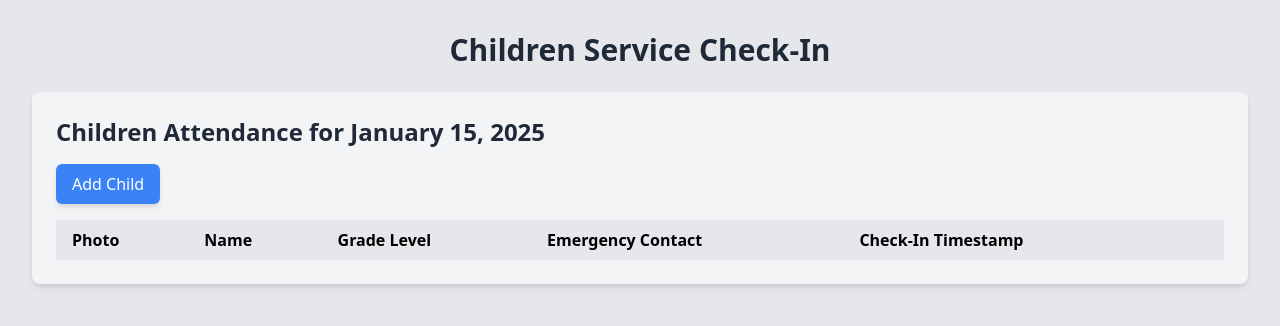
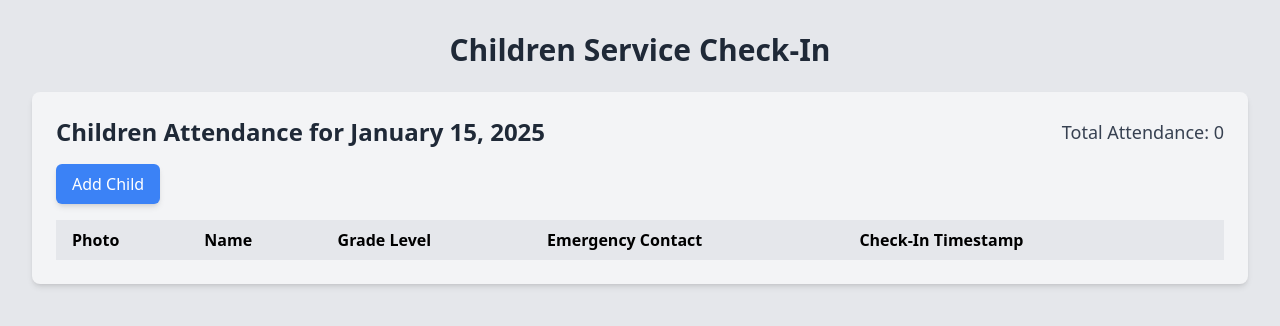
Before and after one commit to devbenkao/children-service-check-in, a React (Create React App) app: page / in a window 1280 px wide. Shown: the top 326 px of the page. Built offline with nearby package versions, Linux system fonts and the light colour scheme.

Commit message:
Implemented total attendance counter

```diff
--- a/src/App.js
+++ b/src/App.js
@@ -5,6 +5,7 @@ import ChildComponent from "./components/ChildComponent";
 
 function App() {
   const [children, setChildren] = useState([]);
+  const [attendanceCount, setAttendanceCount] = useState(0);
 
   // Function to add a new child
   const addChild = (newChild) => {
@@ -25,6 +26,10 @@ function App() {
     setChildren(updatedChildren);
   };
 
+  const updateAttendanceCount = () => {
+    setAttendanceCount(attendanceCount + 1); // Increment count when a new child is added
+  };
+
   return (
     <Router>
       <div className="p-8 bg-gray-200 min-h-screen">
@@ -39,6 +44,7 @@ function App() {
               <ListChildComponent
                 children={children}
                 handleDelete={handleDelete}
+                attendanceCount={attendanceCount}
               />
             }
           />
@@ -46,7 +52,11 @@ function App() {
           <Route
             path="/add-child"
             element={
-              <ChildComponent addChild={addChild} updateChild={updateChild} />
+              <ChildComponent
+                addChild={addChild}
+                updateChild={updateChild}
+                updateAttendanceCount={updateAttendanceCount}
+              />
             }
           />
         </Routes>
--- a/src/components/ChildComponent.jsx
+++ b/src/components/ChildComponent.jsx
@@ -1,7 +1,7 @@
 import React, { useState, useEffect } from "react";
 import { useLocation, useNavigate } from "react-router-dom";
 
-function ChildComponent({ addChild, updateChild }) {
+function ChildComponent({ addChild, updateChild, updateAttendanceCount }) {
   const location = useLocation();
   const navigate = useNavigate();
 
@@ -48,6 +48,7 @@ function ChildComponent({ addChild, updateChild }) {
       updateChild(newChild);
     } else {
       addChild(newChild);
+      updateAttendanceCount(); // Only update when a new child is added
     }
 
     navigate("/"); // Navigate back to the children list
--- a/src/components/ListChildComponent.jsx
+++ b/src/components/ListChildComponent.jsx
@@ -1,7 +1,7 @@
 import React, { useState } from "react";
 import { useNavigate } from "react-router-dom";
 
-function ListChildComponent({ children, handleDelete }) {
+function ListChildComponent({ children, handleDelete, attendanceCount }) {
   const navigate = useNavigate();
   const [notification, setNotification] = useState(null);
 
@@ -25,8 +25,8 @@ function ListChildComponent({ children, handleDelete }) {
           {notification}
         </div>
       )}
-
-      <h2 className="text-2xl font-bold mb-4 text-gray-800">
+      <div className="flex justify-between items-center mb-4">
+        <h2 className="text-2xl font-bold text-gray-800">
           Children Attendance for{" "}
           {new Date().toLocaleDateString("en-US", {
             year: "numeric",
@@ -34,14 +34,18 @@ function ListChildComponent({ children, handleDelete }) {
             day: "numeric",
           })}
         </h2>
-
+        <p className="text-lg font-medium text-gray-700">
+          Total Attendance: {attendanceCount}
+        </p>
+      </div>
       <button
-        onClick={() => navigate("/add-child")}
+        onClick={() => {
+          navigate("/add-child"); // Pass callback
+        }}
         className="bg-blue-500 text-white px-4 py-2 rounded-md shadow-md hover:bg-blue-400 focus:outline-none mb-4"
       >
         Add Child
       </button>
-
       <div className="overflow-x-auto">
         <table className="min-w-full table-auto">
           <thead>
@@ -74,7 +78,8 @@ function ListChildComponent({ children, handleDelete }) {
                 <td className="px-4 py-2">{child.gradeLevel}</td>
                 <td className="px-4 py-2">{child.emergencyContact}</td>
                 <td className="px-4 py-2">{child.checkInTimestamp}</td>
-                <td className="px-4 py-2 flex space-x-2">
+                <td className="px-4 py-2 text-center align-middle box-border">
+                  <div className="flex items-center justify-center space-x-2">
                     <button
                       onClick={() => handleEdit(child)}
                       className="bg-gray-500 text-white px-4 py-2 rounded-md hover:bg-gray-400 focus:outline-none dark:bg-gray-600 dark:hover:bg-gray-500"
@@ -82,11 +87,12 @@ function ListChildComponent({ children, handleDelete }) {
                       Edit
                     </button>
                     <button
-                    onClick={() => handleCheckOut(index)} // Custom handler for checkout with notification
+                      onClick={() => handleCheckOut(index)}
                       className="bg-red-500 text-white px-4 py-2 rounded-md hover:bg-red-400 focus:outline-none"
                     >
                       Check-Out
                     </button>
+                  </div>
                 </td>
               </tr>
             ))}
```
Lines whose indentation alone changed are shown as unchanged.
